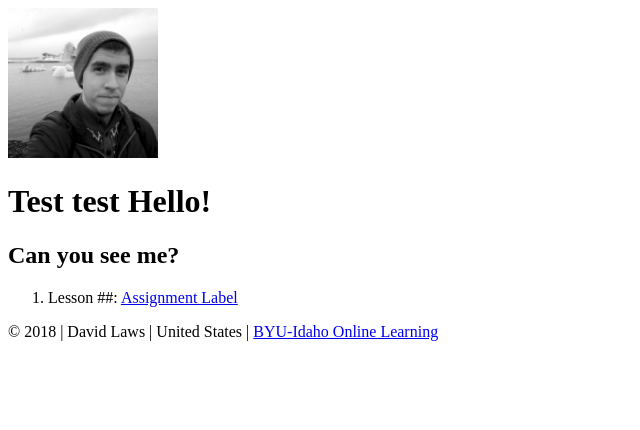
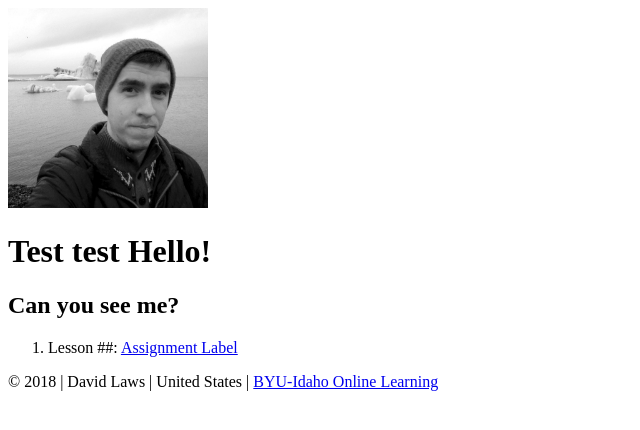
Before and after one commit to thedavidlaws/thedavidlaws.github.io, a plain HTML site: page cit230/index.html in a window 1280 px wide. Shown: the whole page, without its empty margins (0-640 px from the left). Drawn offline with Linux system fonts and the light colour scheme.

Commit message:
Update index.html

```diff
--- a/cit230/index.html
+++ b/cit230/index.html
@@ -17,7 +17,7 @@
 <body>
 
     <header>
-    <img src="images/P4271307.JPG" width="150" height="150" alt="my profile picture">
+    <img src="images/P4271307.JPG" width="200" height="200" alt="my profile picture">
     <h1>Test test Hello!</h1>
     </header>
 
```
